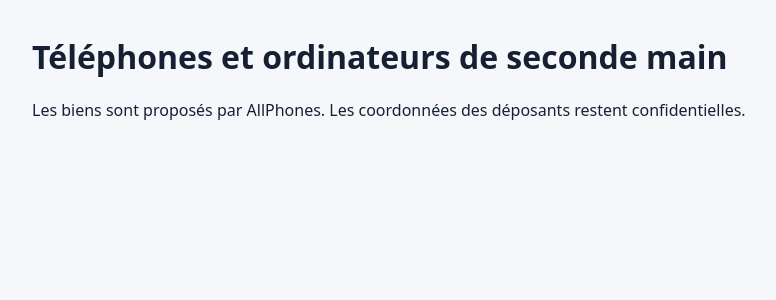
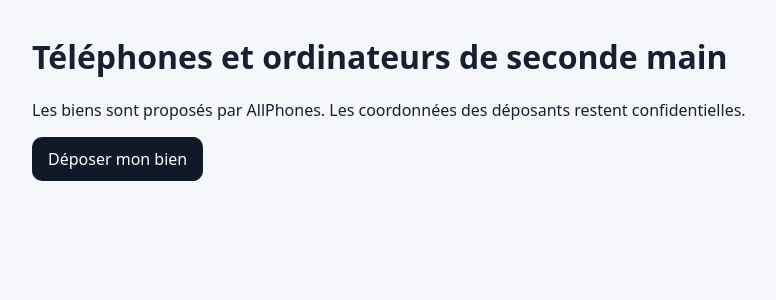
Before and after one commit to biggeff1/allphones, a Django app: page / in a window 1280 px wide. Shown: the part 58-358 px from the top of the page, without its empty margins (58-834 px from the left). Run offline with Django 4.2, Linux system fonts and the light colour scheme; data that the repository does not hold is empty.

Commit message:
feat: add deposit CTA to homepage

```diff
--- a/templates/marketplace/home.html
+++ b/templates/marketplace/home.html
@@ -1,4 +1,4 @@
 {% extends "base.html" %}{% block title %}AllPhones — Annonces{% endblock %}{% block content %}
-<h1>Téléphones et ordinateurs de seconde main</h1><p>Les biens sont proposés par AllPhones. Les coordonnées des déposants restent confidentielles.</p>
+<h1>Téléphones et ordinateurs de seconde main</h1><p>Les biens sont proposés par AllPhones. Les coordonnées des déposants restent confidentielles.</p><p><a class="btn" href="{% url 'deposit' %}">Déposer mon bien</a></p>
 <div class="grid">{% for listing in listings %}<article class="card"><small>{{ listing.get_category_display }} · {{ listing.get_condition_display }}</small><h2>{{ listing.brand }} {{ listing.model }}</h2><p>{{ listing.description|truncatechars:150 }}</p><p><strong>{{ listing.public_price }} {{ listing.currency }}</strong></p><p>{{ listing.location }}</p><a class="btn" href="{% url 'listing_detail' listing.pk %}">Voir l'annonce</a></article>{empty}<p>Aucune annonce disponible pour le moment.</p>{% endfor %}</div>
 {% endblock %}
```
